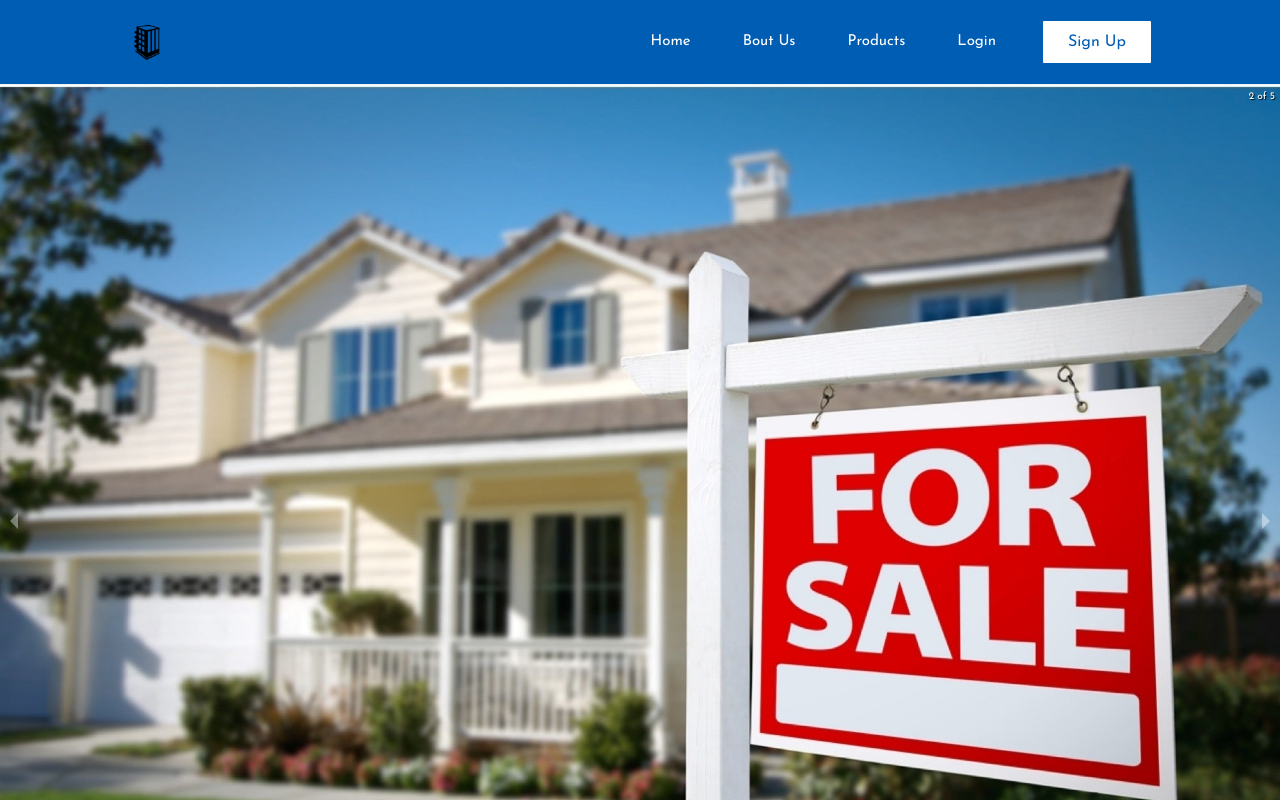
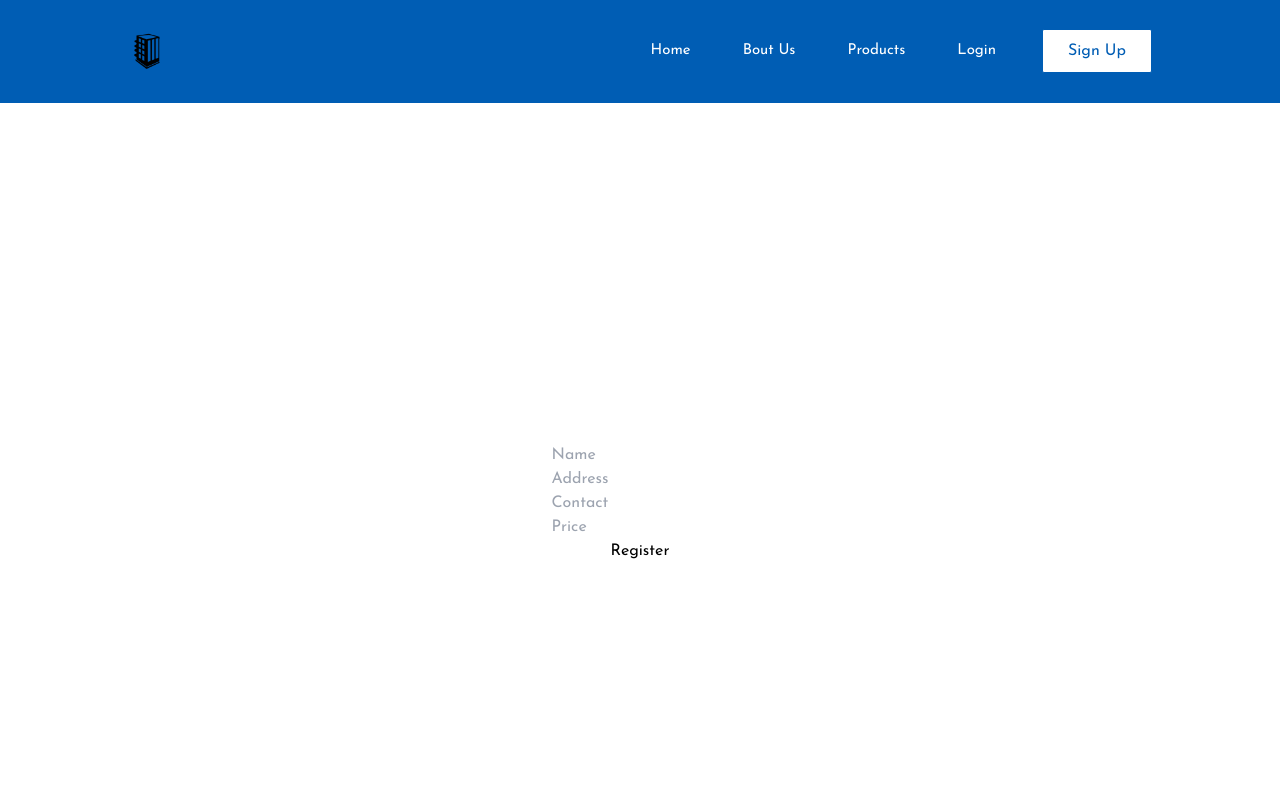
Before and after one commit to ramyakulanthavelu/RentalProperty, a Next.js app: page /registra in a window 1280 px wide. Shown: the top 800 px of the page. Built offline with nearby package versions, Linux system fonts and the light colour scheme.

Commit message:
Registration

```diff
--- a/components/Navbar.js
+++ b/components/Navbar.js
@@ -5,26 +5,40 @@ import Link from "next/link";
 function Navbar() {
   return (
     <div className="layout-navbar">
-      <Image className="img" src={logo} height={40} width={40} alt="Your Company" />
+      <Image
+        className="img"
+        src={logo}
+        height={40}
+        width={40}
+        alt="Your Company"
+      />
       <nav>
         <ul className="navlinks">
           <li>
-            <Link className="link" href="/">Home</Link>
+            <Link className="link" href="/">
+              Home
+            </Link>
           </li>
           <li>
-            <Link className="link" href="/about">Bout Us</Link>
+            <Link className="link" href="/about">
+              Bout Us
+            </Link>
           </li>
           <li>
-            <Link className="link" href="/products">Products</Link>
+            <Link className="link" href="/products">
+              Products
+            </Link>
           </li>
           <li>
-            <Link className="link" href="/login">Login</Link>
+            <Link className="link" href="/logincss">
+              Login
+            </Link>
           </li>
         </ul>
       </nav>
-      <a href="#">
+      <Link href="/register">
         <button className="signup">Sign Up</button>
-      </a>
+      </Link>
     </div>
   );
 }
--- /dev/null
+++ b/components/Property.js
@@ -0,0 +1,16 @@
+export const getStaticProps = async () => {
+  const res = await fetch("https://jsonplaceholder.typicode.com/users");
+  const data = await res.json();
+  console.log(res);
+
+  return {
+    props: { data },
+  };
+};
+
+const Property = ({ data }) => {
+  return <div>{data.map((proper) => (
+    <li>{proper.name}</li>
+  ))}</div>;
+};
+export default Property;
--- a/pages/_app.js
+++ b/pages/_app.js
@@ -14,7 +14,7 @@ export default function App({ Component, pageProps }) {
   return (
     <>
       <Navbar />
-      <Slide />
+
       <Component {...pageProps} />
       <Footer />
       </>
--- /dev/null
+++ b/pages/api/properties/index.js
@@ -0,0 +1,20 @@
+import connectMongo from "@/database/conn";
+import Properties from "@/model/Prop-Schema";
+
+export default async function handler(req, res) {
+  connectMongo().catch((error) => res.json({ error: "Connection Failed" }));
+
+  if (req.method !== "GET") {
+    res.status(405).send({ message: "balls"})
+
+  }
+
+  try {
+    await connectMongo();
+    const properties= await Properties.find();
+    res.status(200).send(properties);
+  }catch (err){
+    console.log(err);
+    res.status(400).send({err, msg :"Something Died"})
+  }
+}
--- a/pages/index.js
+++ b/pages/index.js
@@ -1,10 +1,15 @@
 import React from "react";
 import Kaurosel from "@/components/Kaurosel";
+import Slide from "@/components/Slide";
+import Property from "@/components/Property";
 function index() {
   return (
-    <div className="index-main">
+    <div className="">
      <>
+
+
      <Kaurosel/>
+     <Property/>
 
 
      </>
--- a/pages/logincss.js
+++ b/pages/logincss.js
@@ -3,7 +3,6 @@ import {
   Card,
   Spacer,
   Button,
-  text,
   text,
   Input,
   Row,
--- a/pages/register.js
+++ b/pages/register.js
@@ -6,6 +6,7 @@ import { useRouter } from "next/router";
 
 function register() {
   const router = useRouter();
+
   const formik = useFormik({
     initialValues: {
       email: "",
@@ -22,21 +23,31 @@ function register() {
       headers: { "Content-Type": "application/json" },
       body: JSON.stringify(values),
     };
-    try{
-      const post = await fetch("http://localhost:3000/api/auth/signup", options)
-      const data = await post.json()
-      if(post.ok) router.push("http://localhost:3000/login");
-      else console.log({data})
-    } catch {error}{
-      console.error('requestfail')
+    try {
+      const post = await fetch(
+        "http://localhost:3000/api/auth/signup",
+        options
+      );
+      const data = await post.json();
+      if (post.ok) router.push("http://localhost:3000/login");
+      else console.log({ data });
+    } catch {
+      error;
+    }
+    {
+      console.error("requestfail");
     }
 
+    return {
+      props: { uexist: data },
+    };
     // const post = await fetch("http://localhost:3000/api/auth/signup", options)
     //   .then((res) => res.json())
     //   .then((data) => {
     //     if (data) router.push("http://localhost:3000/login");
     //   });
   }
+  console.log(onSubmit.data);
 
   return (
     <div className="flex flex-col justify-evenly h-screen bg-blue-200">
@@ -62,7 +73,9 @@ function register() {
                 {...formik.getFieldProps("email")}
               />
             </div>
-            <div><span></span></div>
+            <div>
+              <span></span>
+            </div>
             <div className="input-group">
               <input
                 type="text"
@@ -88,7 +101,8 @@ function register() {
               </button>
             </div>
             <div className="erro">
-              <h1 className="balls"></h1>
+              <h1 className="balls">
+              </h1>
             </div>
           </form>
         </div>
--- a/pages/registra.js
+++ b/pages/registra.js
@@ -3,6 +3,7 @@ import { useFormik } from "formik";
 import { useRouter } from "next/router";
 
 function registra() {
+  //console.log(formik.errors);
   const router = useRouter();
   const formik = useFormik({
     initialValues: {
@@ -22,41 +23,57 @@ function registra() {
     };
     try {
       const post = await fetch(
-        "http://localhost:3000/api/auth/signup",
+        "http://localhost:3000/api/auth/property",
         options
       );
       const data = await post.json();
       if (post.ok) router.push("http://localhost:3000/login");
-      else console.log("error");
+      else console.log(data);
     } catch {
       error;
     }
     {
       console.error("requestfail");
     }
-
-    //console.log(formik.errors);
-    async function onSubmit(values) {
-      const status = await signIn("credentials", {
-        redirect: false,
-        email: values.email,
-        password: values.password,
-        callbackUrl: "/",
-      });
-
-      if (status.ok) router.push(status.url);
   }
 
   return (
+    <div className="flex h-screen flex-col justify-center text-center">
+      <form onSubmit={formik.handleSubmit}>
+        <div className="flex-col">
           <div>
-        <form>
-          <input type="text" placeholder="Name" />
-          <input type="text" placeholder="Address" />
-          <input type="text" placeholder="Contact" />
-          <input type="text" placeholder="Price" />
+            <input
+              type="text"
+              placeholder="Name"
+              {...formik.getFieldProps("name")}
+            />
+          </div>
+          <div>
+            <input
+              type="text"
+              placeholder="Address"
+              {...formik.getFieldProps("address")}
+            />
+          </div>
+          <div>
+            <input
+              type="text"
+              placeholder="Contact"
+              {...formik.getFieldProps("contact")}
+            />
+          </div>
+          <div>
+            <input
+              type="text"
+              placeholder="Price"
+              {...formik.getFieldProps("price")}
+            />
+          </div>
+          <button type="submit"> Register</button>
+        </div>
       </form>
     </div>
   );
 }
-}
+
 export default registra;
--- a/styles/navbar.css
+++ b/styles/navbar.css
@@ -21,14 +21,18 @@
   list-style: none;
   font-size: 15px;
   cursor: pointer;
+  transition: all 0.3s ease 0s;
 }
 
 .navlinks li {
   display: inline-block;
-  padding: 9px 25px;
+  padding: 9px 20px;
+  margin: 10px 5px;
+  transition: all 0.3s ease 0s;
+  border: 1px solid rgb(0, 93, 180);
 }
 .link {
-  border: 1px solid rgb(0, 93, 180);
+
   transition: all 0.3s ease 0s;
   color: #fff;
   text-decoration: none;
```
Also changed, not shown: 1 other file (tests, documents, lock files or other folders). Lines whose indentation alone changed are shown as unchanged.
